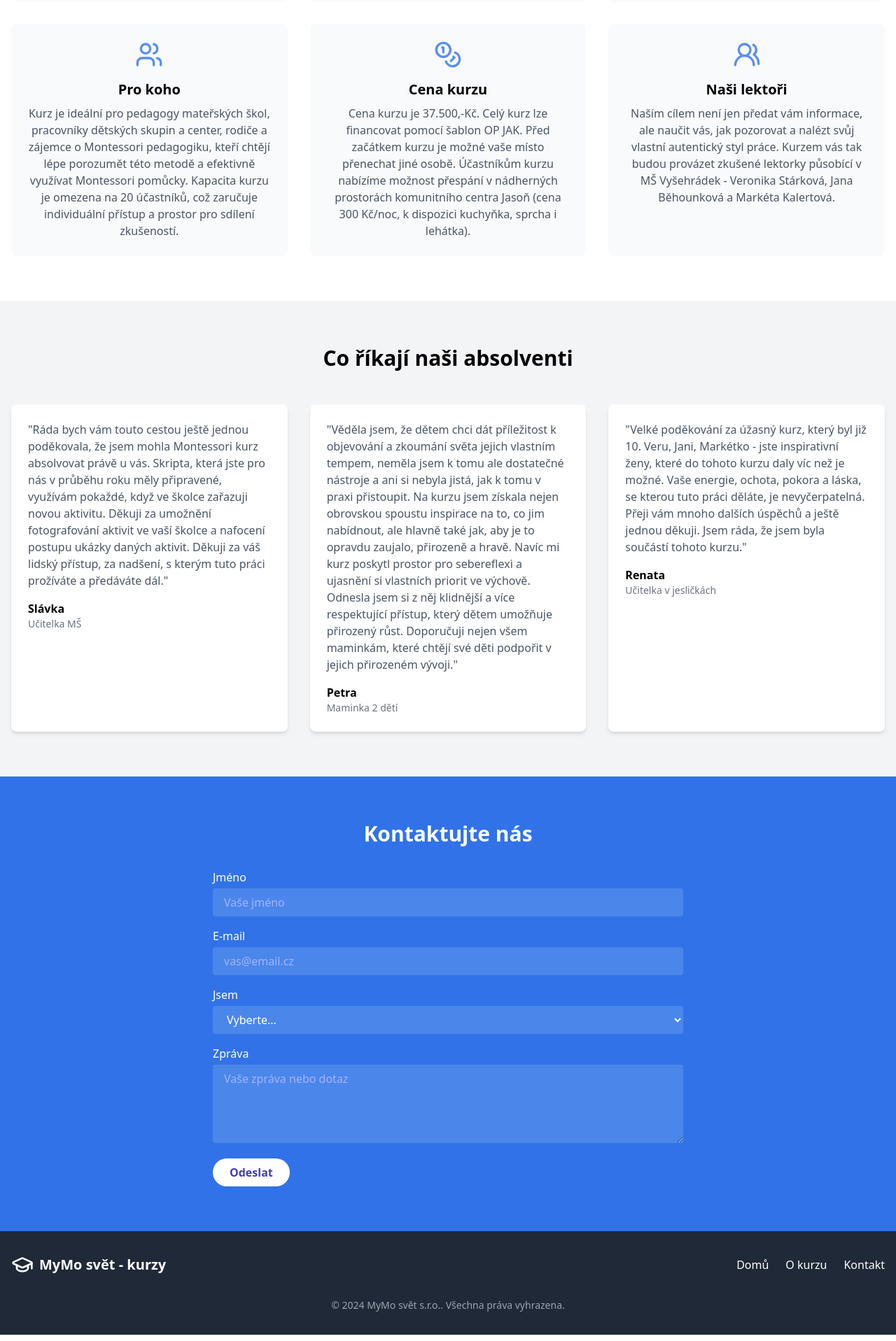
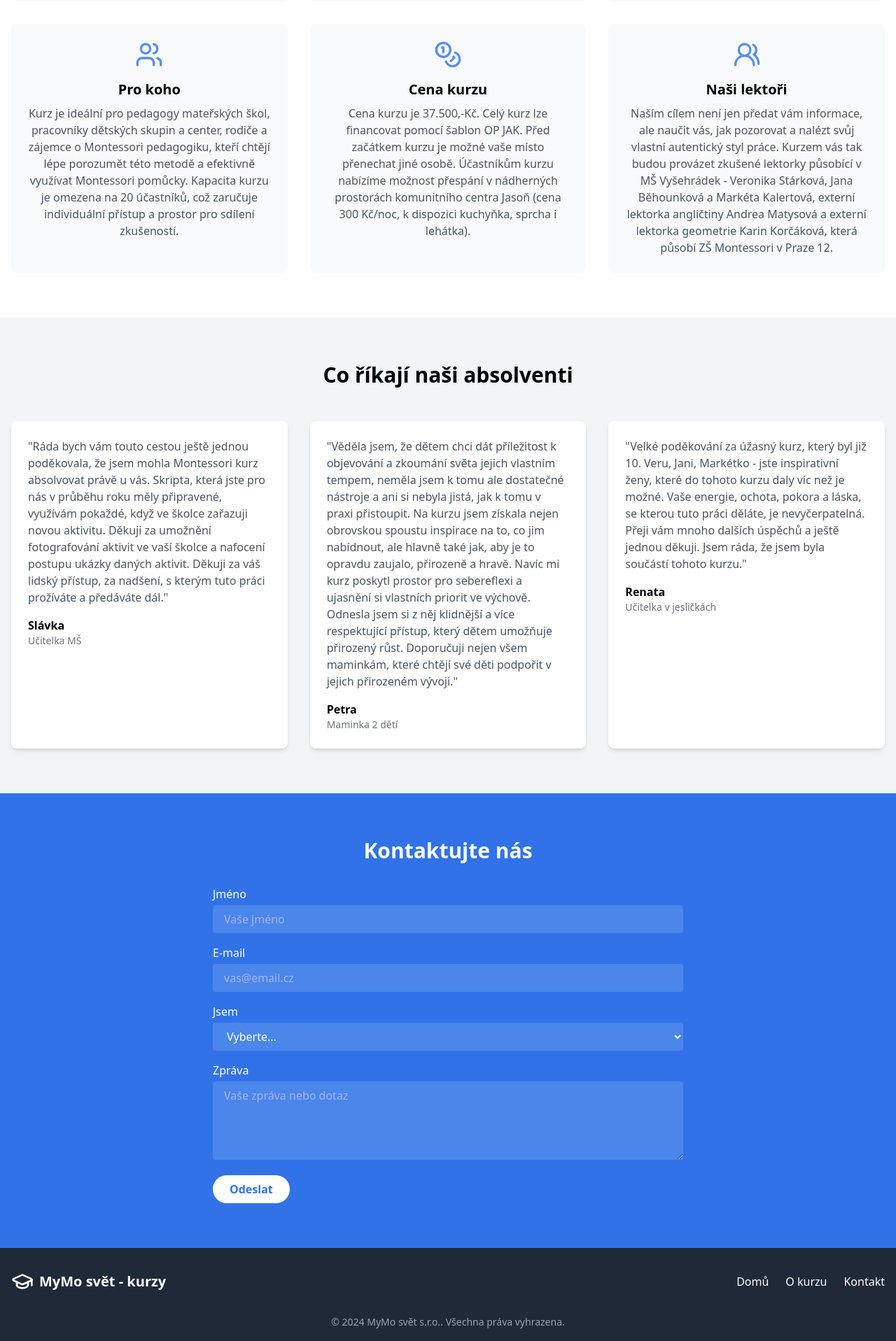
Before and after one commit to adigot/kurzy-land-email, a React (Vite) app: page / in a window 1280 px wide. Shown: the part 1438-3355 px from the top of the page at 70% size. Built offline with nearby package versions, Linux system fonts and the light colour scheme.

Commit message:
Uprava lektoru

```diff
--- a/src/components/Contact.tsx
+++ b/src/components/Contact.tsx
@@ -101,7 +101,7 @@ const Contact = () => {
                 required
               ></textarea>
             </div>
-            <button type="submit" className="bg-white text-indigo-700 py-2 px-6 rounded-full font-semibold hover:bg-indigo-100 transition duration-300">Odeslat</button>
+            <button type="submit" className="bg-white text-[#3172e8] py-2 px-6 rounded-full font-semibold hover:bg-opacity-90 transition duration-300">Odeslat</button>
           </form>
           {submitStatus && (
             <div className="mt-4 text-center font-semibold">
--- a/src/components/CourseInfo.tsx
+++ b/src/components/CourseInfo.tsx
@@ -12,7 +12,7 @@ const CourseInfo = () => {
           <InfoCard icon={<Calendar />} title="Harmonogram" description="Začínáme 10.1.2025 blokem Teorie (10.1. - 12.1.). Dále následují bloky Praktický život (22.2. - 23.2.), Smyslová výchova a hudba (21.3. - 23.3.), Matematika I (5.4. - 6.4.), Matematika II a geometrie (3.5. - 4.5.), Jazyková výchova (30.5. - 1.6.), Výroba Montessori pomůcek (léto 2025 - dle domluvy s účastníky kurzu), Kosmická výchova I (25.10. - 26.10.), Kosmická výchova II (15.11. - 16.11.), Společné sdílení (prosinec 2025 - dle domluvy s účastníky kurzu). Pátky 10:00 - 18:00, soboty 9:00 - 18:00 a neděle 9:00 - 15:00." />
           <InfoCard icon={<Users />} title="Pro koho" description="Kurz je ideální pro pedagogy mateřských škol, pracovníky dětských skupin a center, rodiče a zájemce o Montessori pedagogiku, kteří chtějí lépe porozumět této metodě a efektivně využívat Montessori pomůcky. Kapacita kurzu je omezena na 20 účastníků, což zaručuje individuální přístup a prostor pro sdílení zkušeností." />
           <InfoCard icon={<Coins />} title="Cena kurzu" description="Cena kurzu je 37.500,-Kč. Celý kurz lze financovat pomocí šablon OP JAK. Před začátkem kurzu je možné vaše místo přenechat jiné osobě. Účastníkům kurzu nabízíme možnost přespání v nádherných prostorách komunitního centra Jasoň (cena 300 Kč/noc, k dispozici kuchyňka, sprcha i lehátka)." />
-          <InfoCard icon={<Users2 />} title="Naši lektoři" description="Naším cílem není jen předat vám informace, ale naučit vás, jak pozorovat a nalézt svůj vlastní autentický styl práce. Kurzem vás tak budou provázet zkušené lektorky působící v MŠ Vyšehrádek - Veronika Stárková, Jana Běhounková a Markéta Kalertová." />
+          <InfoCard icon={<Users2 />} title="Naši lektoři" description="Naším cílem není jen předat vám informace, ale naučit vás, jak pozorovat a nalézt svůj vlastní autentický styl práce. Kurzem vás tak budou provázet zkušené lektorky působící v MŠ Vyšehrádek - Veronika Stárková, Jana Běhounková a Markéta Kalertová, externí lektorka angličtiny Andrea Matysová a externí lektorka geometrie Karin Korčáková, která působí ZŠ Montessori v Praze 12." />
         </div>
       </div>
     </section>
```
